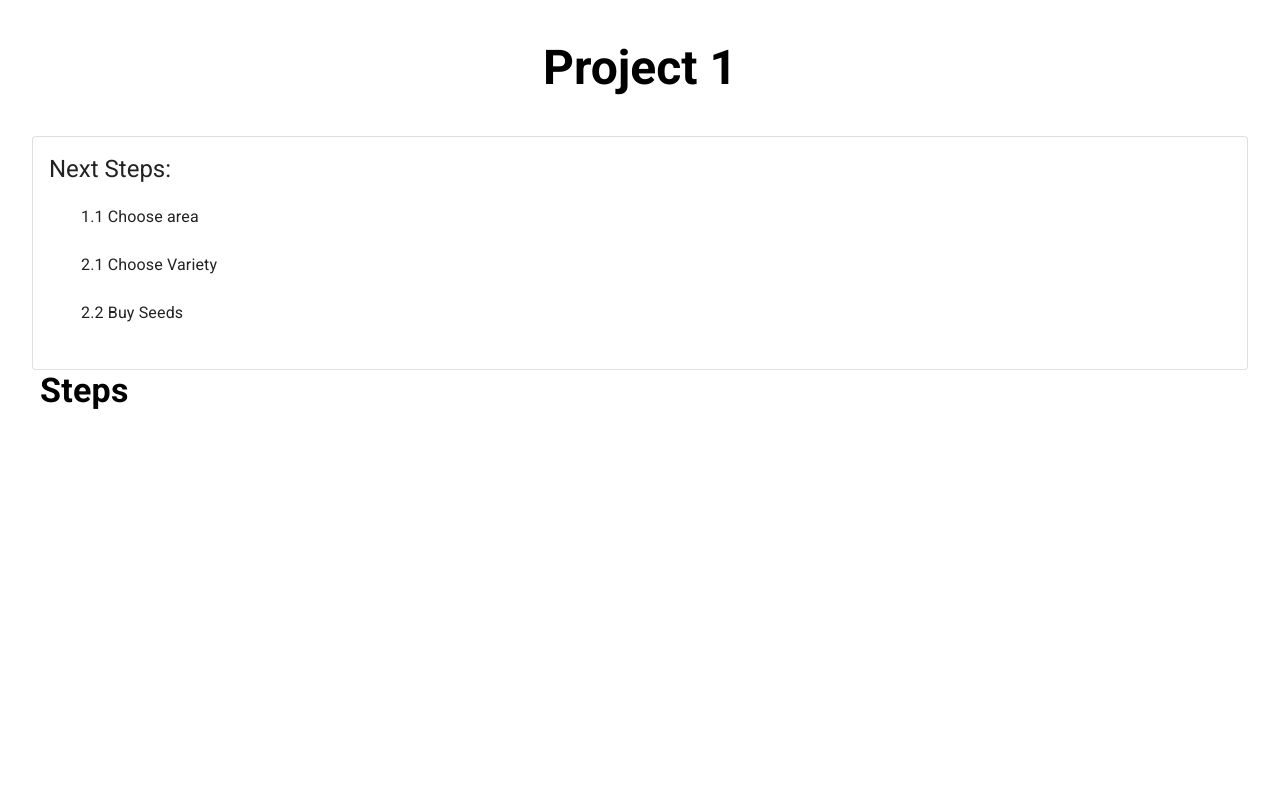
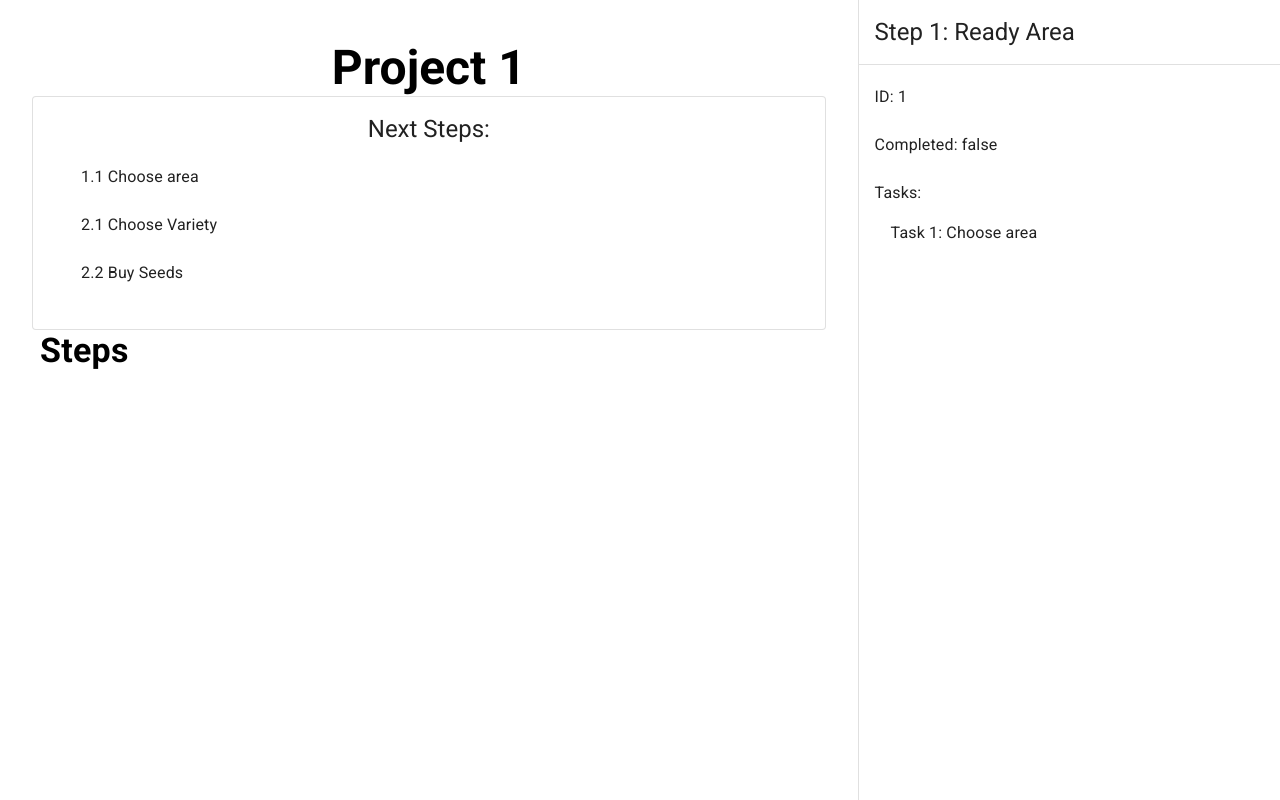
Before and after one commit to szeckirjr/jumpstart-uvec, a React (Create React App) app: page /project/1 in a window 1280 px wide. Built offline with nearby package versions, Linux system fonts and the light colour scheme.

Commit message:
added side sheet

```diff
--- /dev/null
+++ b/src/components/project/SideSheet.tsx
@@ -0,0 +1,82 @@
+import {
+    Drawer,
+    List,
+    ListItem,
+    ListItemButton,
+    ListItemText,
+    Divider,
+    Box,
+    Typography,
+    Stack,
+} from "@mui/material";
+import { Step, Task } from "../../types/projects";
+
+export function SideSheet({ element }: { element: Step | Task }) {
+    const drawerWidth = "33%";
+    return (
+        <Drawer
+            sx={{
+                width: drawerWidth,
+                flexShrink: 0,
+                "& .MuiDrawer-paper": {
+                    width: drawerWidth,
+                    boxSizing: "border-box",
+                },
+            }}
+            variant="permanent"
+            anchor="right"
+        >
+            <Box sx={{ m: 2 }}>
+                <Typography variant="h5" component="div">
+                    {"tasks" in element ? "Step" : "Task"} {element.id}:{" "}
+                    {element.title}
+                </Typography>
+            </Box>
+            <Divider />
+            <List>
+                <ListItem>
+                    <ListItemText primary={`ID: ${element.id}`} />
+                </ListItem>
+                {"tasks" in element ? (
+                    ""
+                ) : (
+                    <ListItem>
+                        <ListItemText
+                            primary={`Description: ${element.description}`}
+                        />
+                    </ListItem>
+                )}
+                <ListItem>
+                    <ListItemText
+                        primary={`Completed: ${element.isCompleted}`}
+                    />
+                </ListItem>
+                {"tasks" in element ? (
+                    ""
+                ) : (
+                    <ListItem>
+                        <ListItemText
+                            primary={`Blocked By: ${element.blockedBy}`}
+                        />
+                    </ListItem>
+                )}
+                {"tasks" in element ? (
+                    <ListItem>
+                        <Stack direction="column">
+                        <ListItemText primary={"Tasks:"} />
+                        <List sx={{ mx: 2 }}>
+                            {element.tasks.map((task) => (
+                                <ListItemText
+                                    primary={`Task ${task.id}: ${task.title}`}
+                                />
+                            ))}
+                        </List>
+                        </Stack>
+                    </ListItem>
+                ) : (
+                    ""
+                )}
+            </List>
+        </Drawer>
+    );
+}
--- a/src/navigation/Project.tsx
+++ b/src/navigation/Project.tsx
@@ -1,6 +1,7 @@
-import { Stack, Typography } from "@mui/material";
+import { Box, Stack, Typography } from "@mui/material";
 import { useParams } from "react-router-dom";
 import { NextTask } from "../components/project/NextTask";
+import { SideSheet } from "../components/project/SideSheet";
 import { Steps } from "../components/project/Steps";
 
 
@@ -51,13 +52,16 @@ export function Project() {
 
     return (
         <>
+        <Box sx={{ display: 'flex' }}>
             <Stack py={5} textAlign="center" width="100%" direction="column">
                 <Typography variant="h3" fontWeight="bold">
                     Project {id}
                 </Typography>
-            </Stack>
             <NextTask project={project}/>
             <Steps />
+            </Stack>
+            <SideSheet element={project.steps[0]} />
+        </Box>
         </>
     );
 }
```
